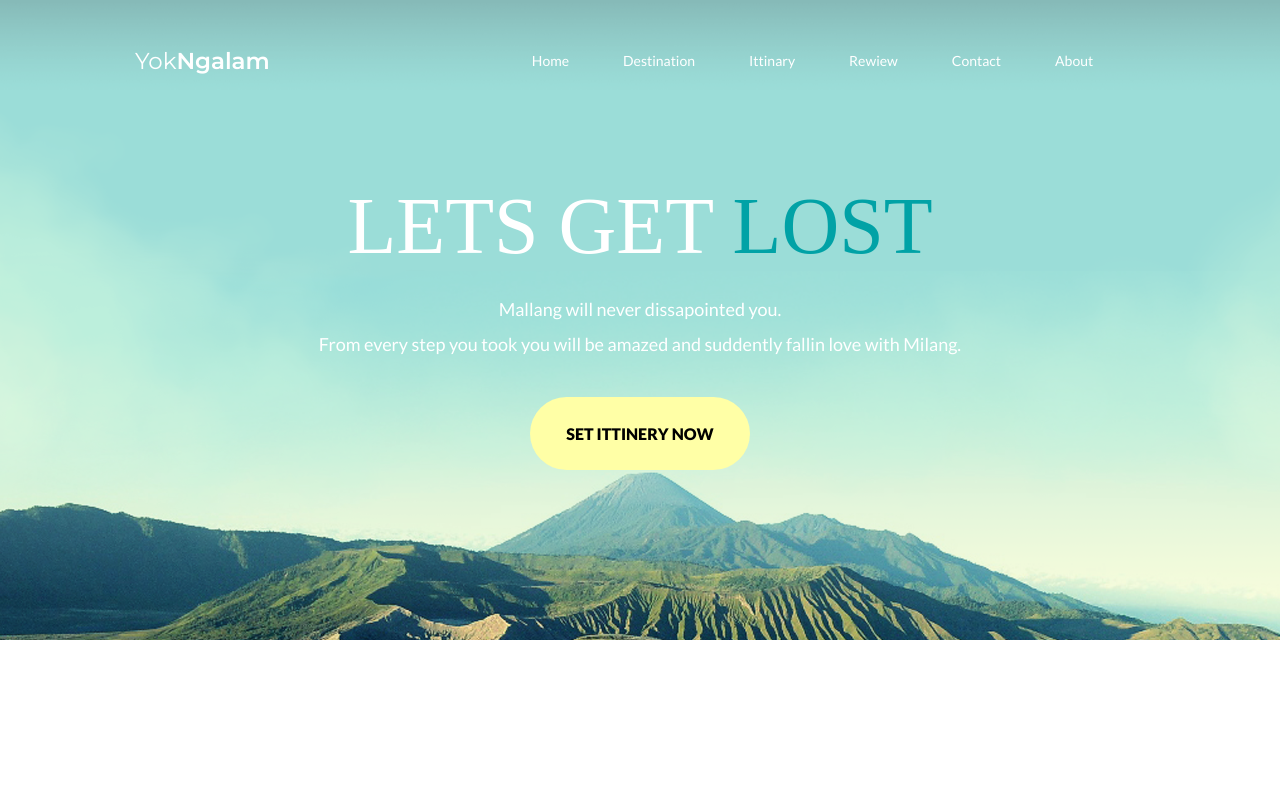
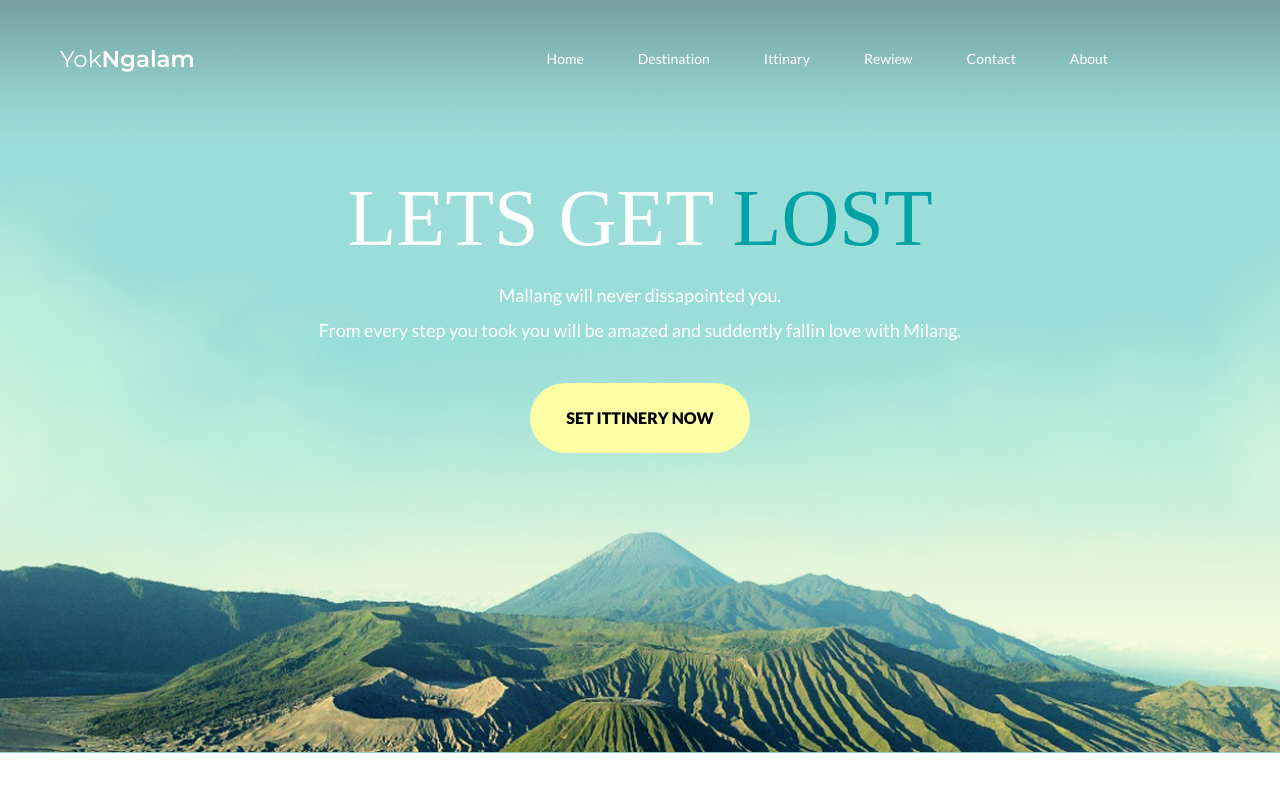
Before and after one commit to alisa-goncharova/YukNGalam, a website: page src/index.html in a window 1280 px wide. Drawn offline with nearby package versions, Linux system fonts and the light colour scheme; files that its build step writes are made by us from their sources; a web font is replaced by a local one.

Commit message:
Внесения изменений
- имзненения отступов
- исправления меню

```diff
--- a/src/index.html
+++ b/src/index.html
@@ -17,6 +17,7 @@
 			<div class="header-top">
 				<div class="container">
 					<div class="row">
+						<div class="header-top__inner">
 							<div class="logo">
 								<p><span>Yok</span>Ngalam</p>
 							</div>
@@ -30,6 +31,7 @@
 									<li><a href="#">About</a></li>
 								</ul>
 							</nav>
+						</div>
 					</div>
 				</div>
 			</div>
--- a/src/sass/style.sass
+++ b/src/sass/style.sass
@@ -7,6 +7,7 @@ body
 	font-size: 13px
 	font-family: 'Roboto', sans-serif
 	width: 100%
+	line-height: 1
 .wrapper
 	max-width: 1440px
 	margin-top: 0
@@ -27,17 +28,27 @@ body
 	margin-right: -30px
 	margin-left: -30px
 	align-items: center
-	padding-top: 40px
 header
 	background-color: #9bddd8
 	background-image: url('../img/header/header-background.png')
-	height: 640px
+	// height: 640px
 	background-position: center
 	background-repeat: no-repeat
+	background-size: cover
 	width: 100%
+.header-top
+	padding-top: 40px
+	.row
+		display: block
+	&__inner
+		padding-left: 60px
+		padding-right: 160px
+		display: flex
+		align-items: center
+		justify-content: space-between
 
 .logo
-	margin-left: 135px
+	// margin-left: 135px
 	p
 		color: #fff
 		font-size: 23px
@@ -46,7 +57,7 @@ header
 		span
 			font-weight: 400
 nav
-	margin-left: 220px
+	// margin-left: 220px
 	ul
 		align-items: center
 		display: flex
@@ -68,11 +79,15 @@ nav
 			&:hover
 				border-color: rgba(255,255,255, 1)
 .header-bottom
-	margin-top: 100px
+	padding-top: 100px
 	padding-bottom: 300px
 	&-inner
 		text-align: center
+		max-width: 660px
+		margin-right: auto
+		margin-left: auto
 	&__title
+		margin-bottom: 20px
 		p
 			text-transform: uppercase
 			color: #fff
@@ -82,7 +97,6 @@ nav
 			span
 				color: #01a2a6
 	&__subtitle
-		padding-top: 20px
 		p
 			color: #fff
 			font-size: 18px
```
Lines whose indentation alone changed are shown as unchanged.
